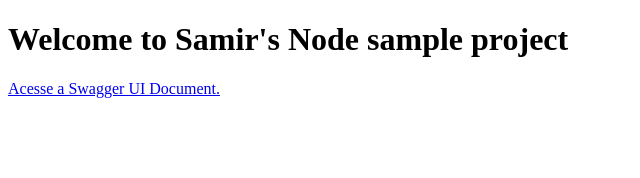
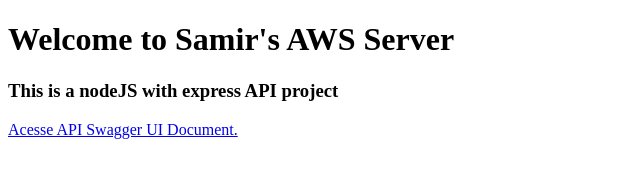
Before and after one commit to samirthaker2020/swagger-ui-express-demo, a website: page public/index.html in a window 1280 px wide. Shown: the whole page, without its empty margins (0-640 px from the left). Drawn offline with Linux system fonts and the light colour scheme.

Commit message:
Update index.html

```diff
--- a/public/index.html
+++ b/public/index.html
@@ -6,9 +6,10 @@
   <title>Welcome </title>
 </head>
 <body>
-  <h1>Welcome to Samir's Node sample project</h1>
+  <h1>Welcome to Samir's AWS Server </h1>
+    <h3>This is a nodeJS with express API project</h3>
   <p>
-    <a href="/api-docs/">Acesse a Swagger UI Document.</a>
+    <a href="/api-docs/">Acesse API Swagger UI Document.</a>
   </p>
 </body>
 </html>
```
